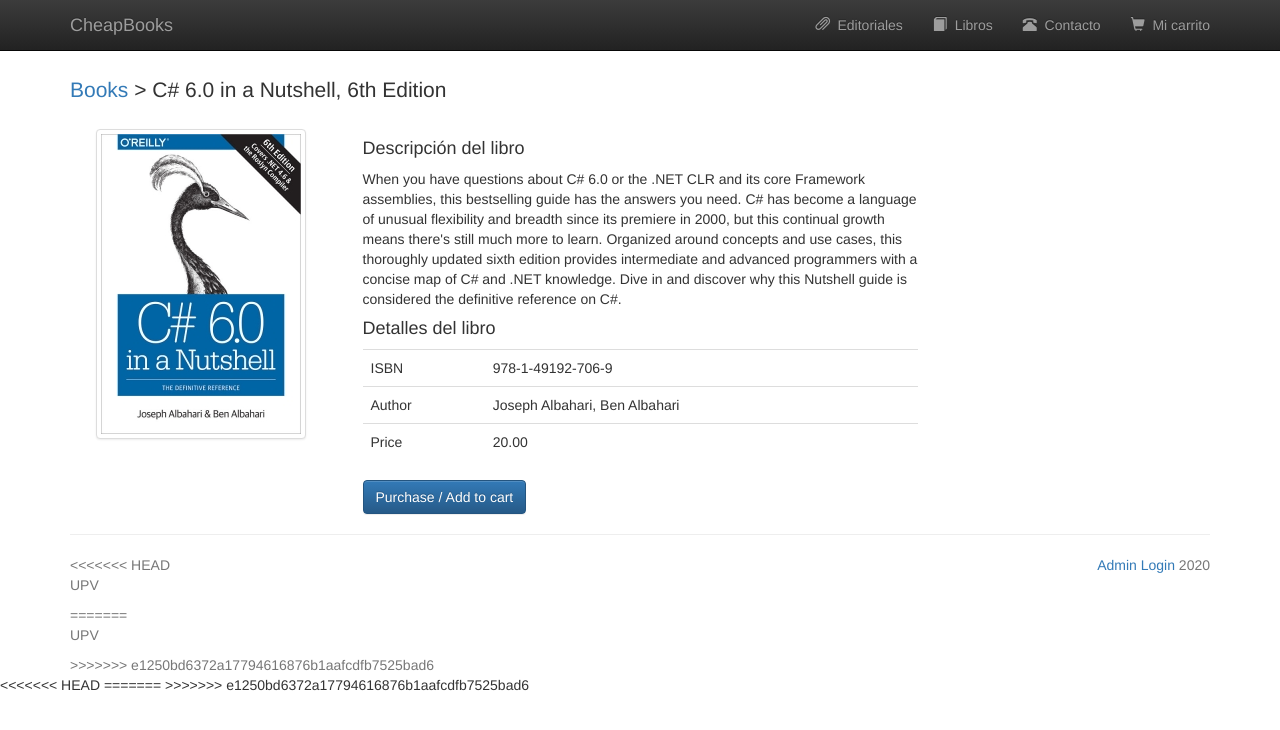
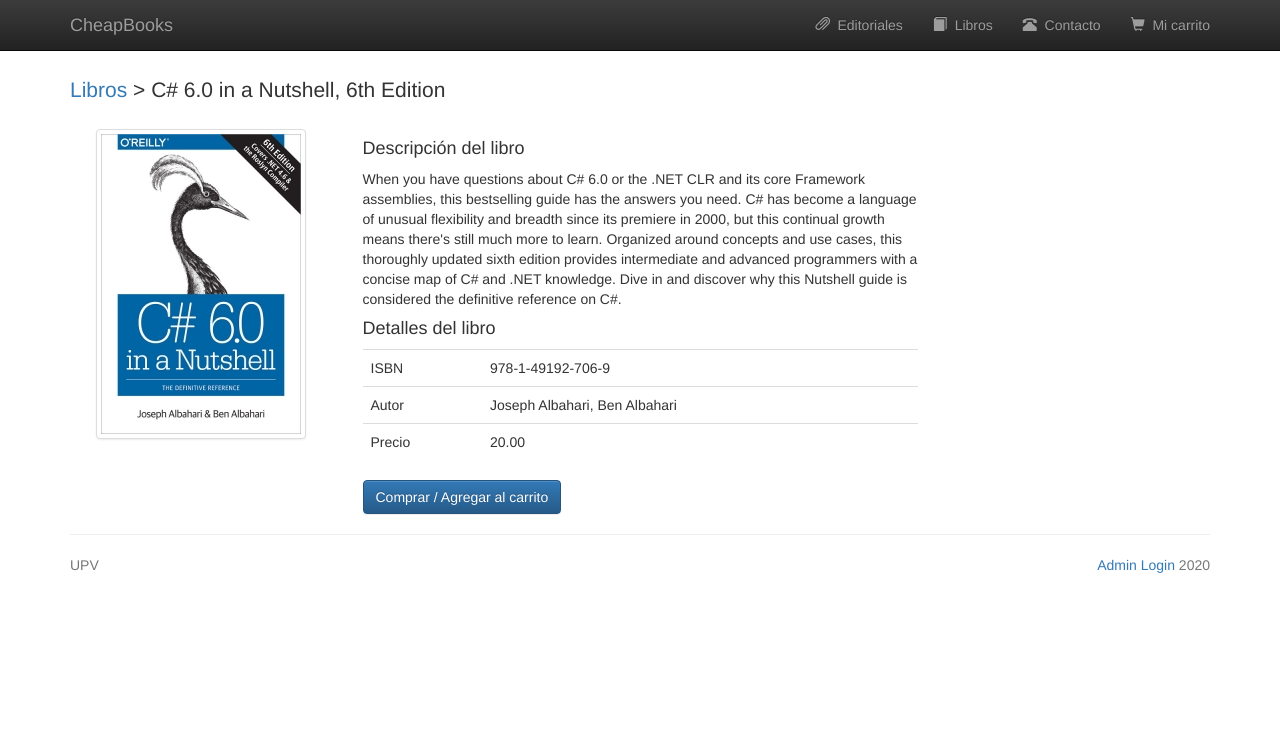
Before and after one commit to DanielEDiaz/Libreria, a PHP site: page /book.php?bookisbn=978-1-49192-706-9 in a window 1280 px wide. Shown: the top 730 px of the page. Run offline with PHP 8.4, Linux system fonts and the light colour scheme; data comes from the database, SQL or seed files in the repository.

Commit message:
Final ahora si

```diff
--- a/bookstore/book.php
+++ b/bookstore/book.php
@@ -22,7 +22,7 @@
   require "./template/header.php";
 ?>
 
-      <p class="lead" style="margin: 25px 0"><a href="books.php">Books</a> > <?php echo $row['book_title']; ?></p>
+      <p class="lead" style="margin: 25px 0"><a href="books.php">Libros</a> > <?php echo $row['book_title']; ?></p>
       <div class="row">
         <div class="col-md-3 text-center">
           <img class="img-responsive img-thumbnail" src="./bootstrap/img/<?php echo $row['book_image']; ?>">
@@ -41,13 +41,13 @@
                   $key = "ISBN";
                   break;
                 case "book_title":
-                  $key = "Title";
+                  $key = "Titulo";
                   break;
                 case "book_author":
-                  $key = "Author";
+                  $key = "Autor";
                   break;
                 case "book_price":
-                  $key = "Price";
+                  $key = "Precio";
                   break;
               }
             ?>
@@ -62,7 +62,7 @@
           </table>
           <form method="post" action="cart.php">
             <input type="hidden" name="bookisbn" value="<?php echo $book_isbn;?>">
-            <input type="submit" value="Purchase / Add to cart" name="cart" class="btn btn-primary">
+            <input type="submit" value="Comprar / Agregar al carrito" name="cart" class="btn btn-primary">
           </form>
        	</div>
       </div>
--- a/bookstore/bookPerPub.php
+++ b/bookstore/bookPerPub.php
@@ -27,7 +27,7 @@
 	$title = "Books Per Publisher";
 	require "./template/header.php";
 ?>
-	<p class="lead"><a href="publisher_list.php">Publishers</a> > <?php echo $pubName; ?></p>
+	<p class="lead"><a href="publisher_list.php">Editoriales</a> > <?php echo $pubName; ?></p>
 	<?php while($row = mysqli_fetch_assoc($result)){
 ?>
 	<div class="row">
@@ -36,7 +36,7 @@
 		</div>
 		<div class="col-md-7">
 			<h4><?php echo $row['book_title'];?></h4>
-			<a href="book.php?bookisbn=<?php echo $row['book_isbn'];?>" class="btn btn-primary">Get Details</a>
+			<a href="book.php?bookisbn=<?php echo $row['book_isbn'];?>" class="btn btn-primary">Obtener detalles</a>
 		</div>
 	</div>
 	<br>
--- a/bookstore/cart.php
+++ b/bookstore/cart.php
@@ -85,7 +85,7 @@
 	   	<input type="submit" class="btn btn-primary" name="save_change" value="Cambios guardados">
 	</form>
 	<br/><br/>
-	<a href="checkout.php" class="btn btn-primary">Ir a caja</a>
+	<a href="checkout.php" class="btn btn-primary">Comprar</a>
 	<a href="books.php" class="btn btn-primary">Continuar comprando</a>
 <?php
 	} else {
--- a/bookstore/contact.php
+++ b/bookstore/contact.php
@@ -7,7 +7,7 @@
 		<div class="col-md-6 text-center">
 			<form class="form-horizontal">
 			  	<fieldset>
-				    <legend>Contact</legend>
+				    <legend>Contacto</legend>
 				    <p class="lead">¡Me encantaría saber de ti! Complete el formulario para enviar un correo electrónico.</p>
 				    <div class="form-group">
 				      	<label for="inputName" class="col-lg-2 control-label">Nombre</label>
@@ -31,7 +31,7 @@
 				    <div class="form-group">
 				      	<div class="col-lg-10 col-lg-offset-2">
 				        	<button type="reset" class="btn btn-default">Cancelar</button>
-				        	<button type="submit" class="btn btn-primary">Eviar</button>
+				        	<button type="submit" class="btn btn-primary">Enviar</button>
 				      	</div>
 				    </div>
 			  	</fieldset>
--- a/bookstore/index.php
+++ b/bookstore/index.php
@@ -10,7 +10,7 @@
   $row = select4LatestBook($conn);
 ?>
 
-      <p class="lead text-center text-muted">Latest books</p>
+      <p class="lead text-center text-muted">Ultimos libros</p>
       <div class="row">
         <?php foreach($row as $book) { ?>
       	<div class="col-md-3">
--- a/bookstore/purchase.php
+++ b/bookstore/purchase.php
@@ -110,7 +110,7 @@
             </div>
         </div>
     </form>
-	<p class="lead">Por favor presione "Comprar" nuevamente para confirmar la compra, o "Continuar Comprando" para agregar o eliminar items.</p>
+	<p class="lead">Por favor presione "Comprar" nuevamente para confirmar la compra, o "Cancelar" para agregar o eliminar items.</p>
 <?php
 	} else {
 		echo "<p class=\"text-warning\">Su carrito esta vacio! Asegurese de agregar al menos un libro en el carrito</p>";
--- a/bookstore/template/footer.php
+++ b/bookstore/template/footer.php
@@ -2,11 +2,7 @@
 
       	<footer>
         	<div class="text-muted pull-left">
-<<<<<<< HEAD
             	<p>UPV</p>
-=======
-                  <p>UPV</p>
->>>>>>> e1250bd6372a17794616876b1aafcdfb7525bad6
         	</div>
         	<div class="text-muted pull-right">
           		<a href="admin.php">Admin Login</a> 2020
@@ -14,10 +10,6 @@
       	</footer>
     </div>
 
-<<<<<<< HEAD
-
-=======
->>>>>>> e1250bd6372a17794616876b1aafcdfb7525bad6
     <script type="text/javascript" src="./bootstrap/js/jquery-2.1.4.min.js"></script>
     <script type="text/javascript" src="./bootstrap/js/bootstrap.min.js"></script>
   </body>
```
Also changed, not shown: bookstore/admin_add.php (+2 -6 lines), bookstore/README.md (deleted), bookstore/checkout.php (line endings or trailing spaces).
